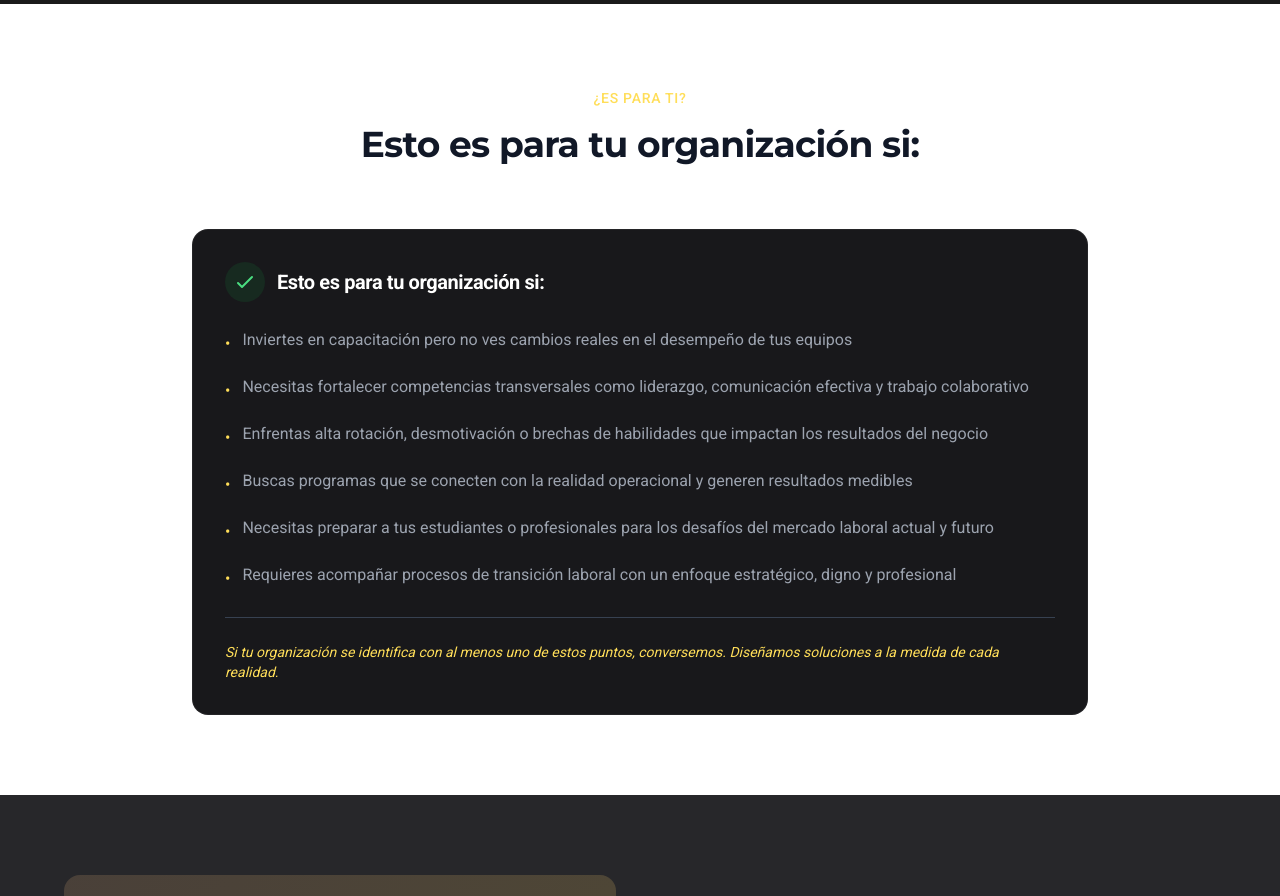
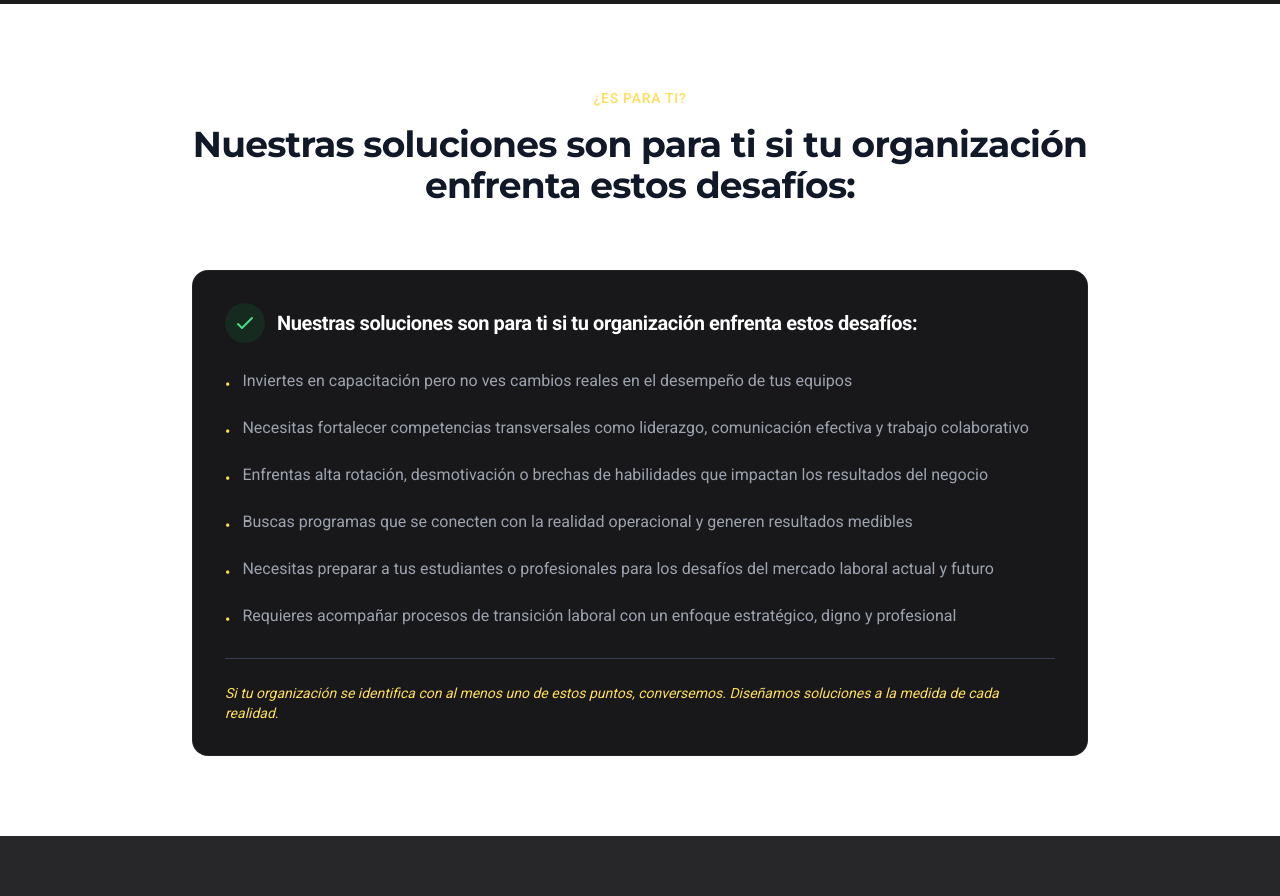
Before and after one commit to mauro6287-blip/alicia-morales-coach, a Next.js app: page / in a window 1280 px wide. Shown: the part 6200-7096 px from the top of the page. Built offline with nearby package versions, Linux system fonts and the light colour scheme.

Commit message:
Update ParaQuienEs heading to organization challenges focus
Co-Authored-By: Claude Opus 4.6 <noreply@anthropic.com>

```diff
--- a/sections/ParaQuienEs.tsx
+++ b/sections/ParaQuienEs.tsx
@@ -23,7 +23,7 @@ export default function ParaQuienEs() {
                         </span>
                         <h2 className="mb-6 text-3xl font-bold text-gray-900 md:text-4xl">
                             <span className="font-[family-name:var(--font-montserrat)]">
-                                Esto es para tu organización si:
+                                Nuestras soluciones son para ti si tu organización enfrenta estos desafíos:
                             </span>
                         </h2>
                     </div>
@@ -48,7 +48,7 @@ export default function ParaQuienEs() {
                                 </svg>
                             </div>
                             <h3 className="text-xl font-semibold text-white">
-                                Esto es para tu organización si:
+                                Nuestras soluciones son para ti si tu organización enfrenta estos desafíos:
                             </h3>
                         </div>
 
```
